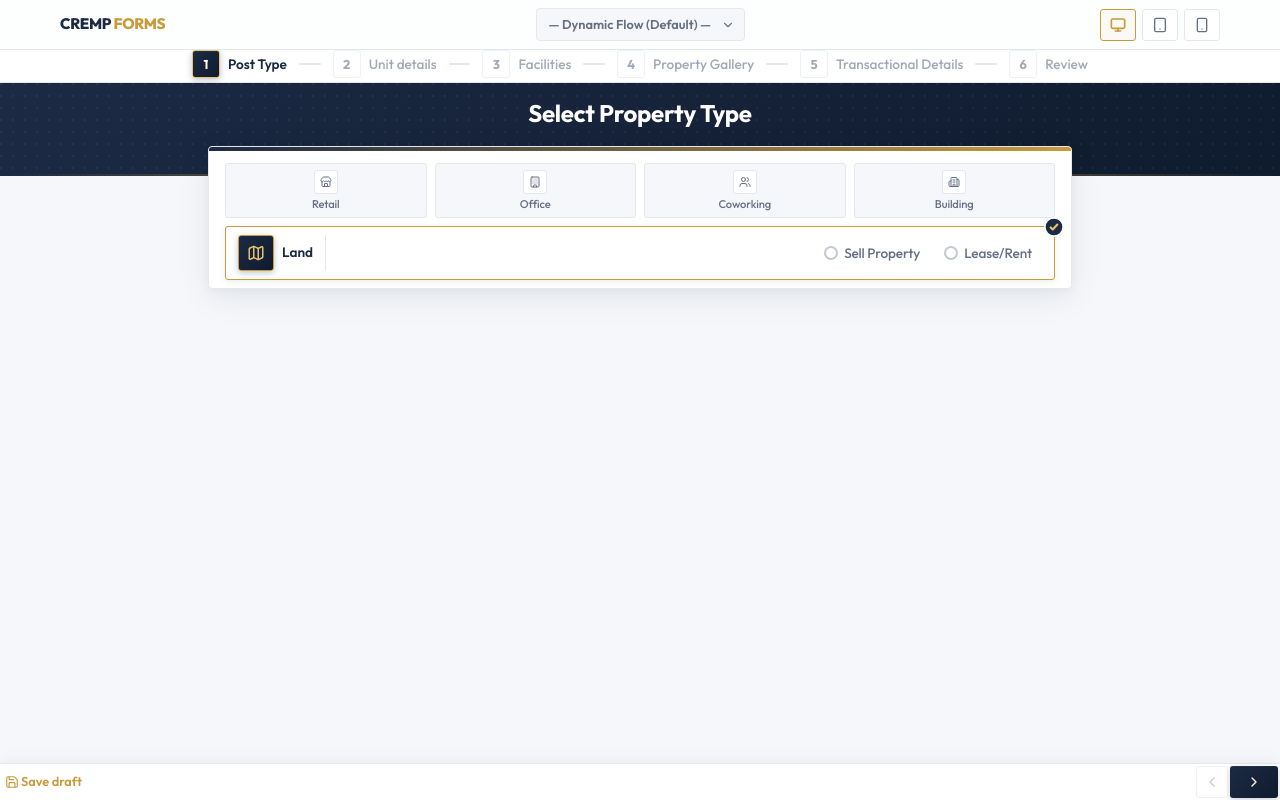
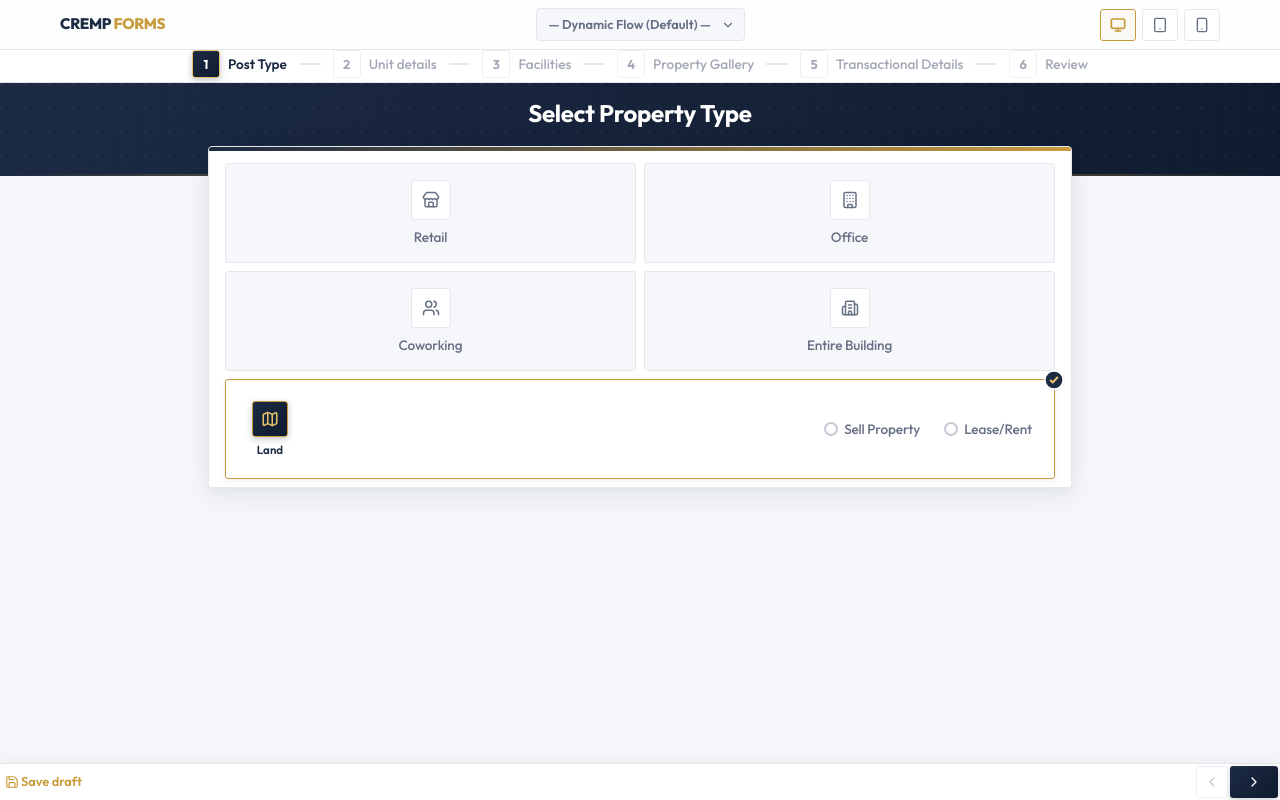
Before and after one commit to onemanwithoneserver/CRMP-Forms, a React (Vite) app in the folder forms/: page /CRMP-Forms/mapping in a window 1280 px wide. Both pictures are taken after a click on the button "Land". Built offline with nearby package versions, Linux system fonts and the light colour scheme.

Commit message:
Building Info sorted

```diff
--- a/forms/src/pages/seller/PostType/SelectPropertyType_desktop.tsx
+++ b/forms/src/pages/seller/PostType/SelectPropertyType_desktop.tsx
@@ -39,26 +39,40 @@ function PostTypeRadioOption({
 export default function SelectPropertyTypeDesktop({ propertyType }: SelectPropertyTypeDesktopProps) {
   const { state, dispatch } = useForm()
   const { postType } = state.formData
+  const noBuilding = propertyType === 'land' || !postType
+
+  const unselected = PROPERTY_TYPE_CARDS.filter(type => type.id !== propertyType)
+  const isOdd = unselected.length % 2 !== 0
 
   return (
     <div className="font-outfit">
       <div
-        className={`grid gap-[8px] transition-all duration-300 ease-out ${propertyType ? 'grid-cols-4' : 'grid-cols-5'}`}
+        className={`grid gap-[8px] transition-all duration-300 ease-out ${
+          noBuilding ? 'grid-cols-2' : (propertyType ? 'grid-cols-4' : 'grid-cols-5')
+        }`}
       >
-        {PROPERTY_TYPE_CARDS.map(type => {
-          if (propertyType === type.id) return null
+        {unselected.map((type, idx) => {
+          const isLastLone = noBuilding && isOdd && idx === unselected.length - 1
           return (
+            <div
+              key={type.id}
+              className={`${
+                isLastLone ? 'col-span-2 flex justify-center' : noBuilding ? 'min-h-[100px]' : ''
+              }`}
+            >
+              <div className={isLastLone ? 'w-[calc(50%-4px)] min-h-[100px]' : 'w-full h-full'}>
                 <PropertyCard
-              key={type.id}
                   icon={type.icon}
                   label={type.label}
                   selected={false}
-              compact={!!propertyType}
+                  compact={!noBuilding}
                   onClick={() => dispatch({
                     type: 'updateData',
                     payload: { propertyType: type.id, postType: '', postSubCategory: '' },
                   })}
                 />
+              </div>
+            </div>
           )
         })}
       </div>
@@ -70,7 +84,7 @@ export default function SelectPropertyTypeDesktop({ propertyType }: SelectProper
               <div
                 key={type.id}
                 // Added 'relative' to the container classes below
-                className="relative flex justify-end gap-[12px] px-[12px] py-[8px] rounded-[3px] border border-gold bg-white shadow-[0_2px_8px_rgba(15,27,46,0.06),0_1px_3px_rgba(200,155,60,0.08)] font-outfit"
+                className={`relative flex justify-end gap-[12px] px-[12px] rounded-[3px] border border-gold bg-white shadow-[0_2px_8px_rgba(15,27,46,0.06),0_1px_3px_rgba(200,155,60,0.08)] font-outfit ${noBuilding ? 'min-h-[100px] py-0 items-center' : 'py-[8px]'}`}
               >
                 {/* --- Added Checkbox Indicator --- */}
                 <div
@@ -88,13 +102,13 @@ export default function SelectPropertyTypeDesktop({ propertyType }: SelectProper
                 <button
                   type="button"
                   onClick={() => dispatch({ type: 'updateData', payload: { propertyType: '', postType: '', postSubCategory: '' } })}
-                  className="flex items-center gap-[8px] flex-shrink-0 cursor-pointer bg-transparent border-none p-0 group"
+                  className="flex flex-col items-center gap-[6px] flex-shrink-0 cursor-pointer bg-transparent border-none p-0 group min-w-[64px]"
                   title="Change property type"
                 >
                   <div className="w-[36px] h-[36px] rounded-[3px] bg-gradient-to-br from-navy to-navy-dark border border-gold shadow-[0_2px_6px_rgba(15,27,46,0.25)] flex items-center justify-center flex-shrink-0">
                     <Icon size={18} color="#E6C36A" />
                   </div>
-                  <span className="text-[0.85rem] font-semibold text-navy whitespace-nowrap leading-tight group-hover:text-gold-light transition-colors">
+                  <span className="text-[0.72rem] font-semibold text-navy text-center leading-tight group-hover:text-gold-light transition-colors">
                     {type.label}
                   </span>
                 </button>
--- a/forms/src/pages/seller/PostType/SelectPropertyType_mobile.tsx
+++ b/forms/src/pages/seller/PostType/SelectPropertyType_mobile.tsx
@@ -39,36 +39,50 @@ function PostTypeRadioOptionMobile({
 export default function SelectPropertyTypeMobile({ propertyType }: SelectPropertyTypeMobileProps) {
   const { state, dispatch } = useForm()
   const { postType } = state.formData
+  const noBuilding = propertyType === 'land' || !postType
+
+  const unselected = PROPERTY_TYPE_CARDS.filter(t => t.id !== propertyType)
+  const isOdd = unselected.length % 2 !== 0
 
   return (
     <div className="flex flex-col gap-[8px] font-outfit px-[4px]">
-      {propertyType ? (
-        <>
-          {/* Unselected options grid */}
-          <div className="grid grid-cols-4 gap-[6px] transition-all duration-300 ease-out">
-            {PROPERTY_TYPE_CARDS.filter(t => t.id !== propertyType).map(type => (
+      {/* Unified unselected options grid for all states */}
+      <div className={`grid gap-[6px] transition-all duration-300 ease-out ${noBuilding ? 'grid-cols-2' : 'grid-cols-4'}`}>
+        {unselected.map((type, idx) => {
+          const isLastLone = noBuilding && isOdd && idx === unselected.length - 1
+          return (
+            <div
+              key={type.id}
+              className={`${
+                isLastLone ? 'col-span-2 flex justify-center' : noBuilding ? 'min-h-[80px]' : ''
+              }`}
+            >
+              <div className={isLastLone ? 'w-[calc(50%-3px)] min-h-[80px]' : 'w-full h-full'}>
                 <PropertyCard
-                key={type.id}
                   icon={type.icon}
                   label={type.label}
                   selected={false}
-                compact={true}
+                  compact={!noBuilding}
                   onClick={() => dispatch({
                     type: 'updateData',
                     payload: { propertyType: type.id, postType: '', postSubCategory: '' },
                   })}
                 />
-            ))}
+              </div>
+            </div>
+          )
+        })}
       </div>
 
-          {/* Selected Option (Horizontal Layout matching image) */}
+      {/* Selected Option — only rendered when a property type is chosen */}
+      {propertyType && (
         <div className="transition-all duration-300 ease-[cubic-bezier(0.4,0,0.2,1)] mt-[4px]">
           {PROPERTY_TYPE_CARDS.filter(t => t.id === propertyType).map(type => {
             const Icon = type.icon
             return (
               <div
                 key={type.id}
-                  className="relative flex items-center justify-between gap-[6px] px-[8px] py-[6px] rounded-[4px] border border-[#C89B3C] bg-white shadow-[0_2px_8px_rgba(15,27,46,0.06)]"
+                className={`relative flex items-center justify-between gap-[6px] px-[8px] rounded-[4px] border border-[#C89B3C] bg-white shadow-[0_2px_8px_rgba(15,27,46,0.06)] ${noBuilding ? 'min-h-[80px] py-0' : 'py-[6px]'}`}
               >
                 {/* Outer Gold Checkmark */}
                 <div
@@ -85,12 +99,12 @@ export default function SelectPropertyTypeMobile({ propertyType }: SelectPropert
                 <button
                   type="button"
                   onClick={() => dispatch({ type: 'updateData', payload: { propertyType: '', postType: '', postSubCategory: '' } })}
-                    className="flex items-center gap-[8px] flex-shrink-0 cursor-pointer bg-transparent border-none p-0 outline-none group"
+                  className="flex flex-col items-center gap-[6px] flex-shrink-0 cursor-pointer bg-transparent border-none p-0 outline-none group min-w-[56px]"
                 >
                   <div className="w-[32px] h-[32px] rounded-[3px] bg-navy border border-[#C89B3C] flex items-center justify-center flex-shrink-0 shadow-[0_2px_6px_rgba(15,27,46,0.25)]">
                     <Icon size={16} color="#E6C36A" />
                   </div>
-                    <span className="text-[0.85rem] font-semibold text-navy whitespace-nowrap">
+                  <span className="text-[0.7rem] font-semibold text-navy text-center leading-tight">
                     {type.label}
                   </span>
                 </button>
@@ -98,7 +112,7 @@ export default function SelectPropertyTypeMobile({ propertyType }: SelectPropert
                 {/* Vertical Separator Line */}
                 <div className="w-px h-[24px] bg-border flex-shrink-0" />
 
-                  {/* Right Side: Tab Controls */}
+                {/* Right Side: Radio Controls */}
                 <div className="flex flex-1 justify-end min-w-0">
                   <div className="flex items-center gap-[2px] flex-shrink-0">
                     {SELLER_POST_TYPES.filter(option =>
@@ -121,31 +135,9 @@ export default function SelectPropertyTypeMobile({ propertyType }: SelectPropert
                     })}
                   </div>
                 </div>
-
               </div>
             )
           })}
-          </div>
-        </>
-      ) : (
-        <div className="flex flex-wrap justify-center gap-[6px] w-full transition-all duration-300 ease-out">
-          {PROPERTY_TYPE_CARDS.map((type) => (
-            <div
-              key={type.id}
-              className="w-[calc(33.333%-4px)]"
-            >
-              <PropertyCard
-                icon={type.icon}
-                label={type.label}
-                selected={false}
-                compact={true}
-                onClick={() => dispatch({
-                  type: 'updateData',
-                  payload: { propertyType: type.id, postType: '', postSubCategory: '' },
-                })}
-              />
-            </div>
-          ))}
         </div>
       )}
     </div>
```
Lines whose indentation alone changed are shown as unchanged.
